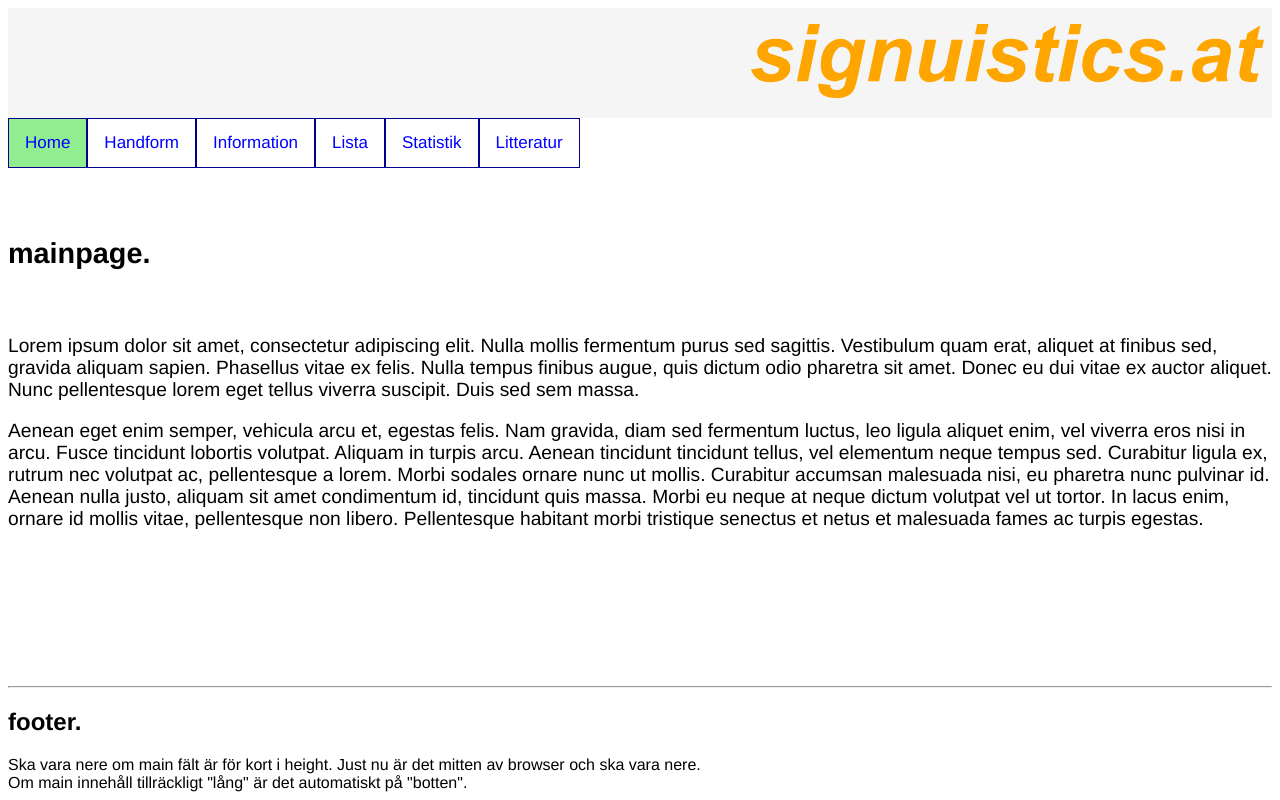
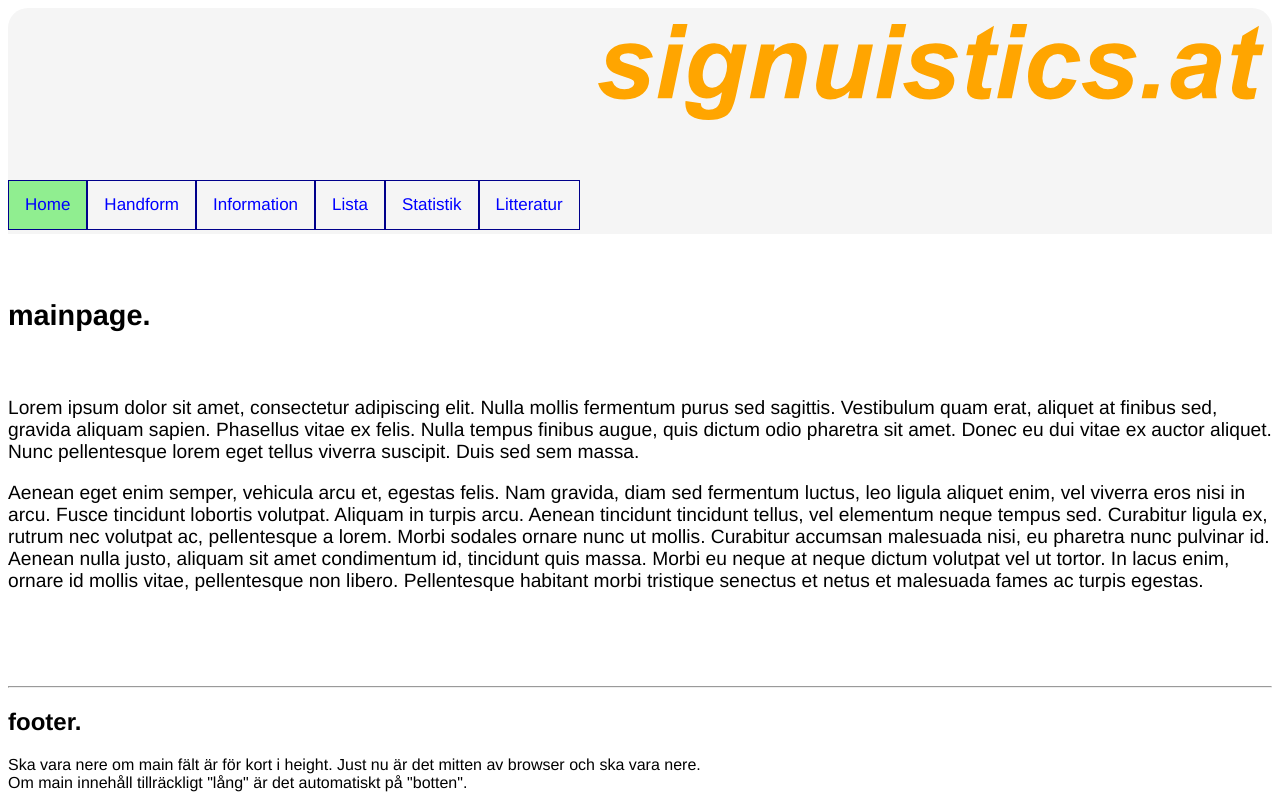
Before and after one commit to zrajm/nik-tmp, a plain HTML site: page index.html in a window 1280 px wide. Drawn offline with Linux system fonts and the light colour scheme.

Commit message:
Moved logo CSS into css file

```diff
--- a/index.html
+++ b/index.html
@@ -9,7 +9,7 @@
 </head>
 <body>
 
-<div style="background:#f5f5f5;padding:1em .5em" align=right><img style="max-width:100%" height="74" src="logo.svg"></div>
+<div class="headerhat" align=right><img height="96" src="logo.svg"></div>
 
  <div class="topnav" id="myTopnav">
   <a href="#home" class="active">Home</a>
--- a/style.css
+++ b/style.css
@@ -18,9 +18,20 @@ body {
 }
 body * { flex: none; }
 
+.headerhat {
+	background-color: #f5f5f5;
+	padding: 1em .5em;
+	height: 172px;
+	border-top-left-radius: 20px;
+	border-top-right-radius: 20px;
+}
+.headerhat img {
+	max-width: 100%;
+}
+
 /* Background color to the top navigation */
 .topnav {
-  background-color: white; /* #333; */
+  background-color: #f5f5f5; /* #333; */
   overflow: hidden;
 }
 
```
